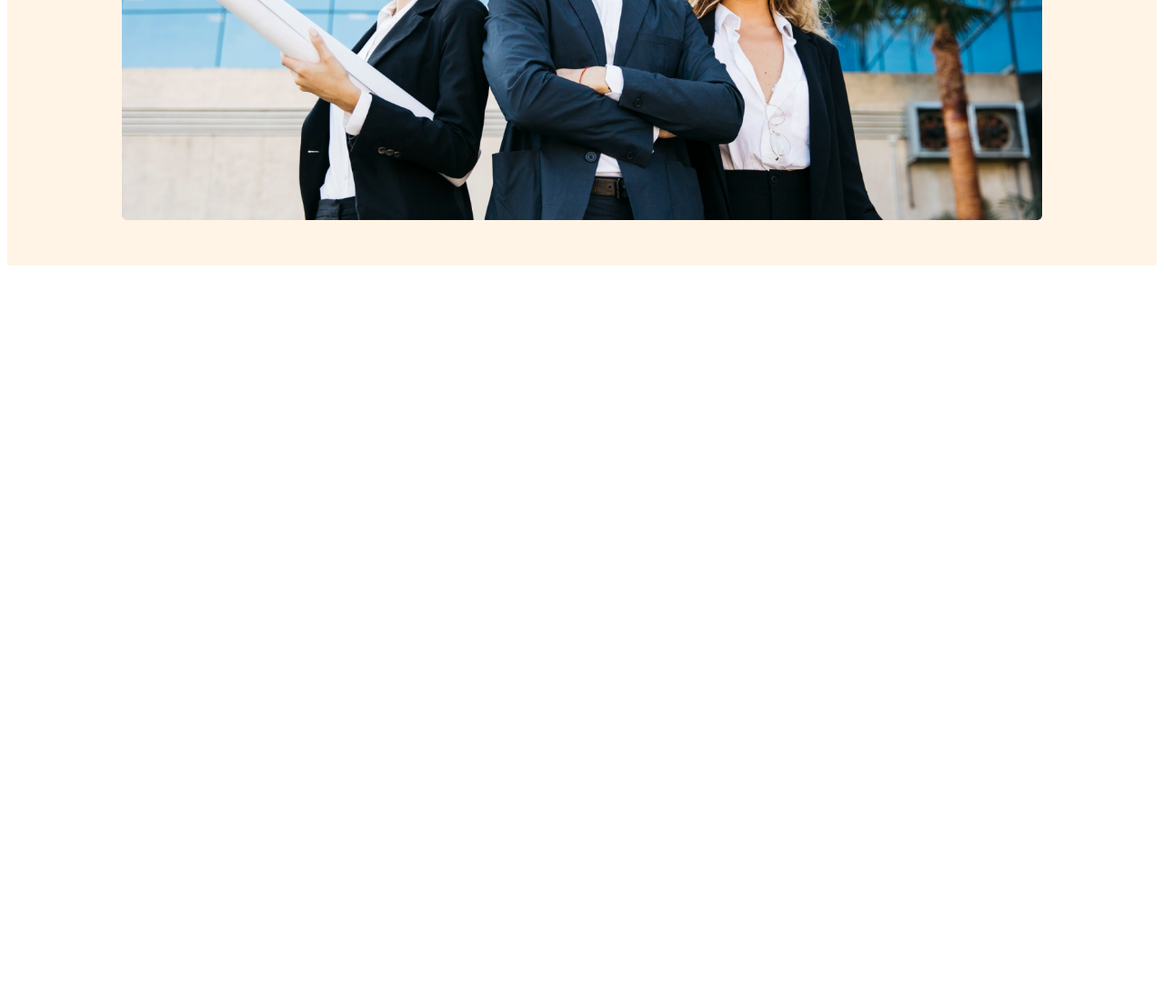
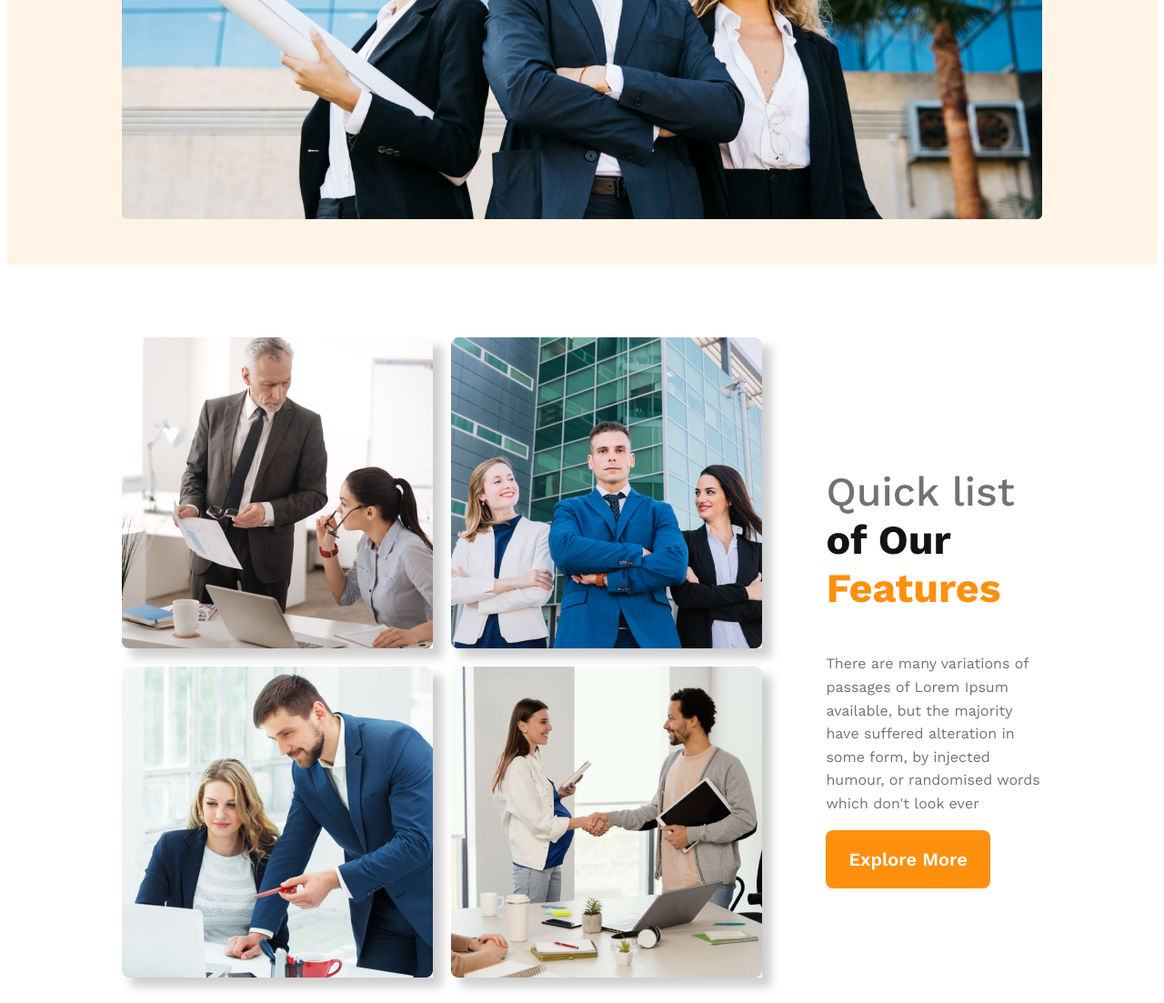
Before and after one commit to Simi-7619/G3-Architect-Website, a plain HTML site: page index.html in a window 1280 px wide. Shown: the part 850-1953 px from the top of the page at 91% size. Before the commit the page ends 1150 px from the top, so only its background shows below. Drawn offline with nearby package versions, Linux system fonts and the light colour scheme.

Commit message:
added Quick list of our features section

```diff
--- a/index.html
+++ b/index.html
@@ -41,6 +41,23 @@
     </header>
 
     <main>
+        <!-- Quick list section -->
+        <section class="quick-list">
+            <div class="grid-images">
+                <img src="images/team1.png" alt="">
+                <img src="images/team2.png" alt="">
+                <img src="images/team3.png" alt="">
+                <img src="images/team4.png" alt="">
+            </div>
+            <div class="quicklist-container">
+                <h3 class="section-title"><span class="quick">Quick list</span> of Our <span class="features">Features</span></h3>
+                <p class="gray-description">There are many variations of passages of Lorem Ipsum available,
+                     but the majority have suffered alteration in some form, by injected humour,
+                      or randomised words which don't look ever
+                </p>
+                <button class="btn-primary">Explore More</button>
+            </div>
+        </section>
 
     </main>
 
--- a/styles/style.css
+++ b/styles/style.css
@@ -12,6 +12,12 @@
     background: #FF900E;
     padding: 20px 25px;
     cursor:pointer;
+}
+
+.section-title{
+    color: var(--Dark-01, #131313);
+    font-size: 2.8rem;
+    font-weight: 700;
 }
 
 /* banner section styles */
@@ -50,7 +56,7 @@ nav a{
     text-align: center;
     font-size: 1.125rem;
     font-weight: 500;
-    line-height: 26px;
+    line-height: 1.6rem;
 }
 .banner-area{
     text-align: center;
@@ -60,16 +66,16 @@ nav a{
 .banner-title{
     color: #131313;
     text-align: center;
-    font-size: 64px;
+    font-size: 4rem;
     font-weight: 700;
 }
 
 .banner-description{
     color: #727272;
     text-align: center;
-    font-size: 16px;
+    font-size: 1rem;
     font-weight: 400;
-    line-height: 26px;
+    line-height: 1.6rem;
     margin-top: -10px;
     margin-bottom: 30px;
 }
@@ -80,10 +86,49 @@ nav a{
     margin:50px auto 0 auto;
 }
 
+/* Quick list section styles */
+ .quick-list{
+    width:80%;
+    display: flex;
+    gap: 70px;
+    align-items: center;
+    margin:80px auto 0 auto;
+    padding-bottom: 20px;
+ }
+.grid-images{
+    display: grid;
+    grid-template-columns: repeat(2, 1fr);
+    gap:20px;
+}
+.grid-images img{
+    box-shadow: 10px 10px 10px  rgb(206, 206, 206);
+}
+
+.quicklist-container{
+    width:35%;
+}
+.quick{
+    color:#727272;
+    font-size: 2.8rem;
+    font-weight: 500;
+}
+
+.features{
+    color: #FF900E;
+    font-size: 2.8rem;
+    font-weight: 700;
+}
+.gray-description{
+    color:  #727272;
+    font-size: 1rem;
+    font-weight: 400;
+    line-height: 1.6rem;
+}
+
 
 /* For Mobile Responsive */
 @media screen and (max-width:576px) {
-
+/* header section */
     nav{
         flex-direction: column;
         width: auto;
@@ -105,6 +150,9 @@ nav a{
     .banner-description{
 
     }
+
+    /* quick list section */
+
 }
 
 /* for tablem and medium device responsiveness */
```
